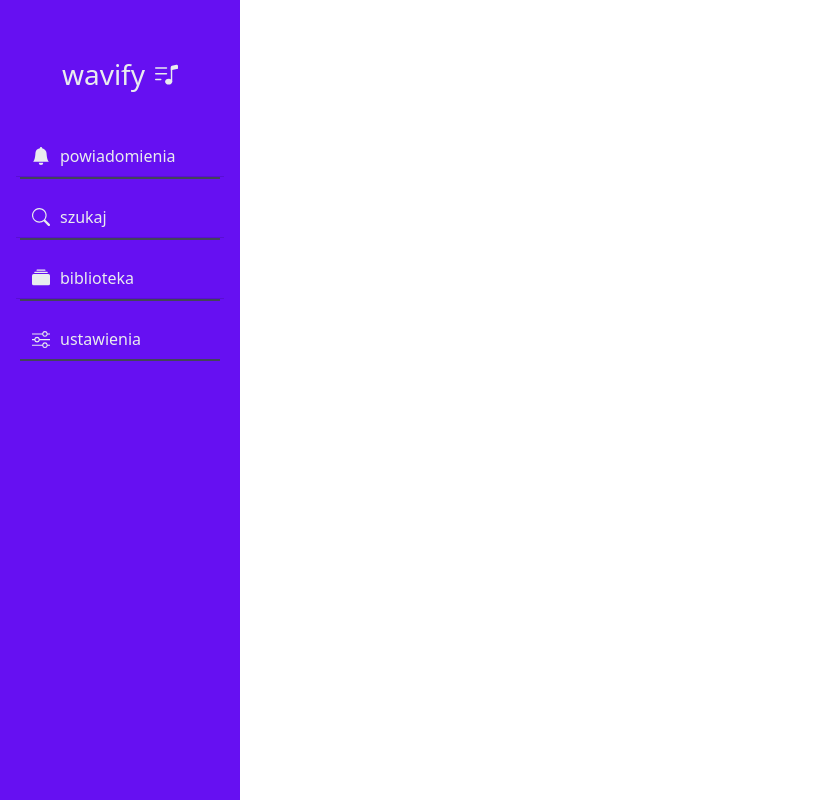
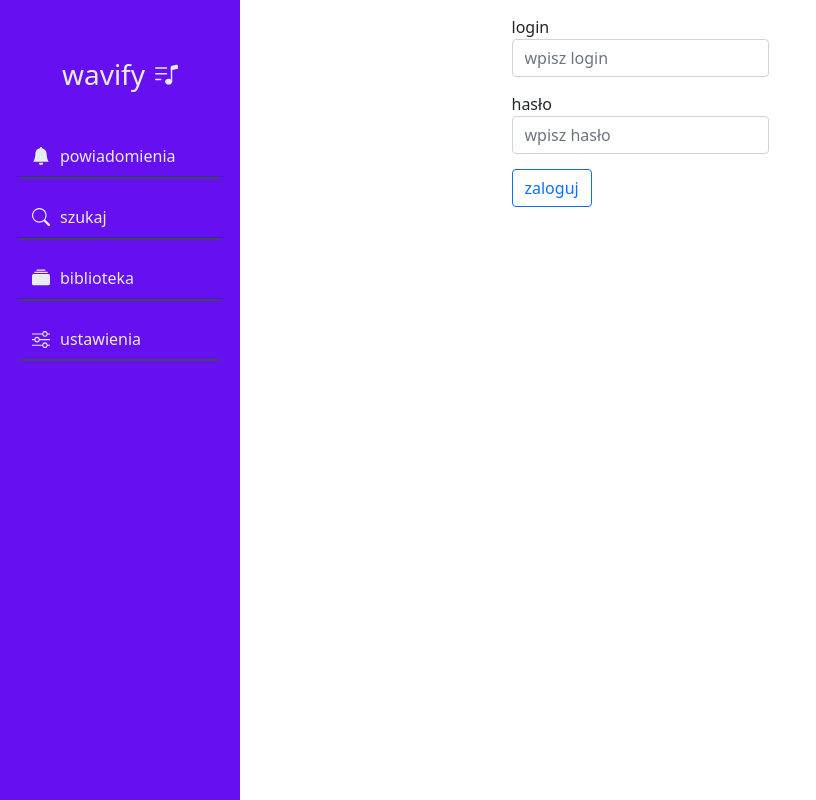
Before and after one commit to kamkow1/wavify, a React (Create React App) app in the folder client/: page /login in a window 1280 px wide. Shown: the whole page, without its empty margins (0-816 px from the left). Built offline with nearby package versions, Linux system fonts and the light colour scheme.

Commit message:
added login form and requesting data from the server

```diff
--- a/client/package.json
+++ b/client/package.json
@@ -11,6 +11,7 @@
     "@types/node": "^16.11.26",
     "@types/react": "^17.0.40",
     "@types/react-dom": "^17.0.13",
+    "axios": "^0.26.1",
     "bootstrap": "^5.1.3",
     "http-proxy-middleware": "^2.0.3",
     "node-sass": "^7.0.1",
--- /dev/null
+++ b/client/src/Login/LoginForm.scss
@@ -0,0 +1,10 @@
+#form-wrapper {
+    position: sticky;
+    display: flex;
+    justify-content: center;
+    align-items: center;
+}
+
+.form-group {
+    margin-top: 15px;
+}
--- /dev/null
+++ b/client/src/Login/LoginForm.tsx
@@ -0,0 +1,91 @@
+import './LoginForm.scss';
+import React from 'react';
+import axios from 'axios'
+
+interface IState {
+    login: string,
+    password: string
+}
+
+export class LoginForm extends React.Component<{}, IState> {
+    constructor(props: {}) {
+        super(props);
+
+        this.state = {
+            login: '',
+            password: ''
+        };
+
+        this.handleLoginChange = this.handleLoginChange.bind(this);
+        this.handleSubmit = this.handleSubmit.bind(this);
+        this.handlePasswordChange = this.handlePasswordChange.bind(this);
+    }
+
+    handleLoginChange(e: React.ChangeEvent<HTMLInputElement>) {
+        this.setState({...this.state, login: e.target.value});
+    }
+
+    handlePasswordChange(e: React.ChangeEvent<HTMLInputElement>) {
+        this.setState({...this.state, password: e.target.value});
+    }
+
+    handleSubmit() {
+
+        // request token from server
+        axios.post('/api/user/login', {
+            login: this.state.login,
+            password: this.state.password
+        }).then(res => {
+            sessionStorage.setItem("TOKEN", res.data.token);
+
+            console.log(res.data.token);
+
+            // request user profile
+            axios.get('/api/user/get-profile-info', {
+                headers: {
+                    'Authorization': `Bearer ${sessionStorage.getItem("TOKEN")}`
+                }
+            }).then(res => {
+                console.log(res.data);
+            });
+        });
+
+        console.log(this.state);
+    }
+
+    render () {
+        return (
+            <div id="form-wrapper">
+                <form onSubmit={e => e.preventDefault()}>
+                    <div className="form-group">
+                        <label>login</label>
+                        <input
+                            type="text"
+                            id="login"
+                            className="form-control"
+                            placeholder="wpisz login"
+                            onChange={(e: React.ChangeEvent<HTMLInputElement>) => this.handleLoginChange(e)} />
+                    </div>
+                    <div className="form-group">
+                        <label>hasło</label>
+                        <input
+                            type="text"
+                            id="password"
+                            className="form-control"
+                            placeholder="wpisz hasło"
+                            onChange={(e: React.ChangeEvent<HTMLInputElement>) => this.handlePasswordChange(e)}/>
+                    </div>
+
+                    <div className="form-group">
+                        <button
+                            type="submit"
+                            className="btn btn-outline-primary"
+                            onClick={this.handleSubmit}>
+                                zaloguj
+                        </button>
+                    </div>
+                </form>
+            </div>
+        );
+    }
+}
--- a/client/src/index.tsx
+++ b/client/src/index.tsx
@@ -6,6 +6,7 @@ import reportWebVitals from './reportWebVitals';
 import { BrowserRouter, Route, Routes } from 'react-router-dom';
 import { render } from 'react-dom';
 import { SideBar } from './SideBar/SideBar';
+import { LoginForm } from './Login/LoginForm';
 
 render(
   <React.StrictMode>
@@ -14,6 +15,7 @@ render(
     <BrowserRouter>
       <Routes>
         <Route path="/" element={<App />} />
+        <Route path="/login" element={<LoginForm />} />
       </Routes>
     </BrowserRouter>
   </React.StrictMode>,
```
Also changed, not shown: 2 other files (tests, documents, lock files or other folders).
